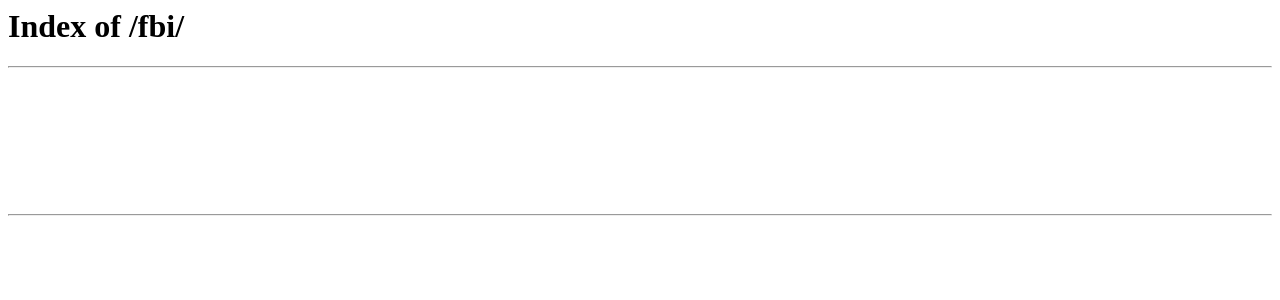
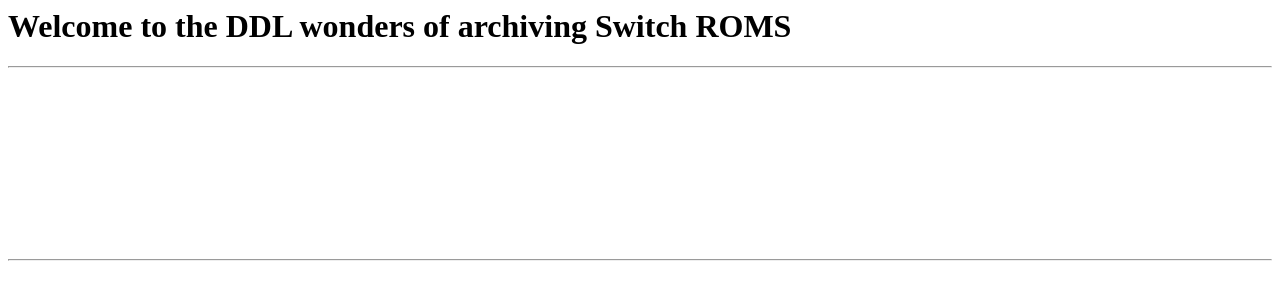
Before and after one commit to gitextinf/gitextinf.github.io, a plain HTML site: page index.html in a window 1280 px wide. Drawn offline with Linux system fonts and the light colour scheme.

Commit message:
Add files via upload

```diff
--- a/index.html
+++ b/index.html
@@ -1,9 +1,9 @@
 <html>
     <head>
-        <title>Index of /fbi/</title>
+        <title>Whatever the fuck this is</title>
     </head>
     <body>
-        <h1>Index of /fbi/</h1>
+        <h1>Welcome to the DDL wonders of archiving Switch ROMS</h1>
         <hr>
         <pre>
             <a href="https://archive.org/download/nspgames/Picross%20S%20Genesis%20and%20Master%20System%20Edition%20%5B010089701567A000%5D%5Bv0%5D.nsp"></a>
@@ -12,7 +12,10 @@
 			<a href="https://archive.org/download/mario-kart-8-deluxe_202209/%5BUPDATE%5D%20Mario%20Kart%208%20Deluxe%20-%20Update%20v1.7.0.nsp"></a>
 			<a href="https://archive.org/download/mario-kart-8-deluxe_202209/%5BUPDATE%5D%20Mario%20Kart%208%20Deluxe%20-%20Update%20v1.7.0.nsp"></a>
 			<a href="https://drive.noobie.my.id/0:/DATA/Famicom-Detective-Club-The-Missing-HeirR-NSP-REPACKLAB-ROMSLAB-UNFITGIRL/Famicom-Detective-Club-The-Missing-HeirR-NSP-REPACKLAB-ROMSLAB-UNFITGIRL/Famicom%20Detective%20Club;%20The%20Missing%20Heir[010033F0126F4000][US][v0].nsp"></a>
-			<a href="https://drive.noobie.my.id/0:/DATA/Coromon%20%5B010048D014322000%5D%5Bv0%5D%5BUS%5D%28rpgonly.com%29.nsp">
+			<a href="https://drive.noobie.my.id/0:/DATA/Coromon%20%5B010048D014322000%5D%5Bv0%5D%5BUS%5D%28rpgonly.com%29.nsp"></a>
+			<a href="https://pixeldrain.com/api/file/4DwtEdL8"></a>
+			<a href="https://pixeldrain.com/api/file/MNXaWqnY"></a>
+			<a href="https://pixeldrain.com/u/tcsHBmgR"></a>
 		</pre>
         <hr>
     </body>
```
